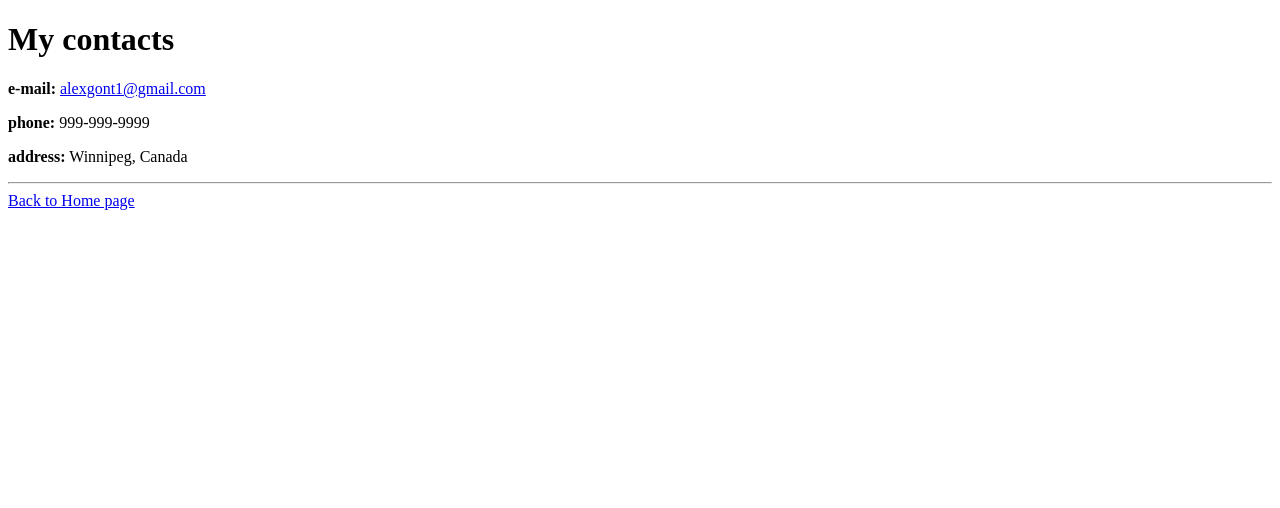
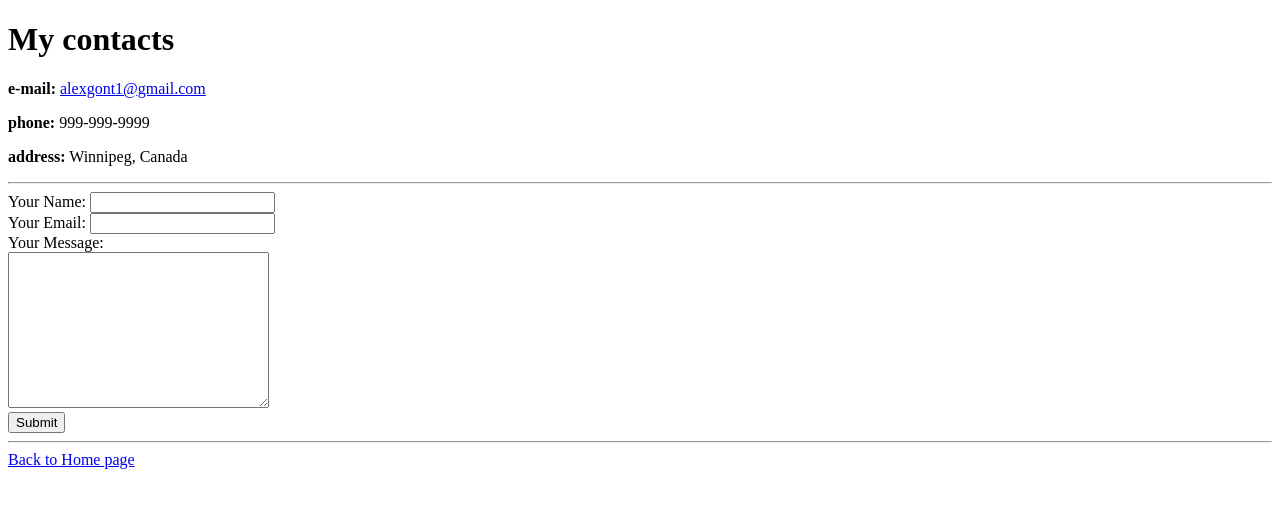
Before and after one commit to alexgont1/WebProjects, a plain HTML site: page HTML-Personal-Site/contacts.html in a window 1280 px wide. Drawn offline with Linux system fonts and the light colour scheme.

Commit message:
Add form to send message from contacts page

```diff
--- a/HTML-Personal-Site/contacts.html
+++ b/HTML-Personal-Site/contacts.html
@@ -1,15 +1,29 @@
 <!DOCTYPE html>
 <html lang="en" dir="ltr">
+
 <head>
   <meta charset="utf-8">
   <title>▶ Alexander's contacts</title>
 </head>
+
 <body>
   <h1>My contacts</h1>
   <p><strong>e-mail:</strong> <a href="mailto:alexgont1@gmail.com">alexgont1@gmail.com</a></p>
   <p><strong>phone:</strong> 999-999-9999</p>
   <p><strong>address:</strong> Winnipeg, Canada</p>
   <hr>
+  <form action="mailto:alexgont1@gmail.com" method="post" enctype="text/plain">
+    <label>Your Name:</label>
+    <input type="text" name="yourName" value=""><br>
+    <label>Your Email:</label>
+    <input type="email" name="yourEmail" value=""><br>
+    <label>Your Message:</label><br>
+    <textarea name="yourMessage" rows="10" cols="30"></textarea><br>
+    <input type="submit">
+  </form>
+
+  <hr>
   <a href="index.html">Back to Home page</a>
 </body>
+
 </html>
```
Lines whose indentation alone changed are shown as unchanged.
